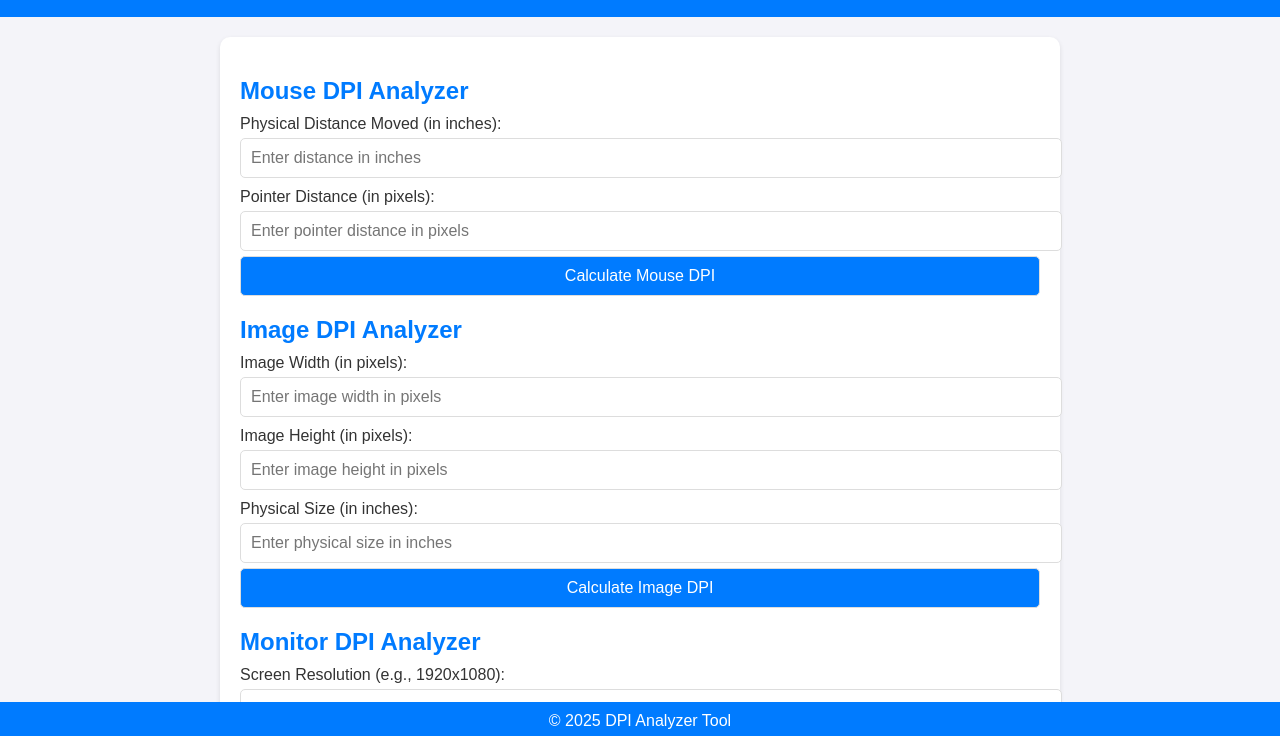
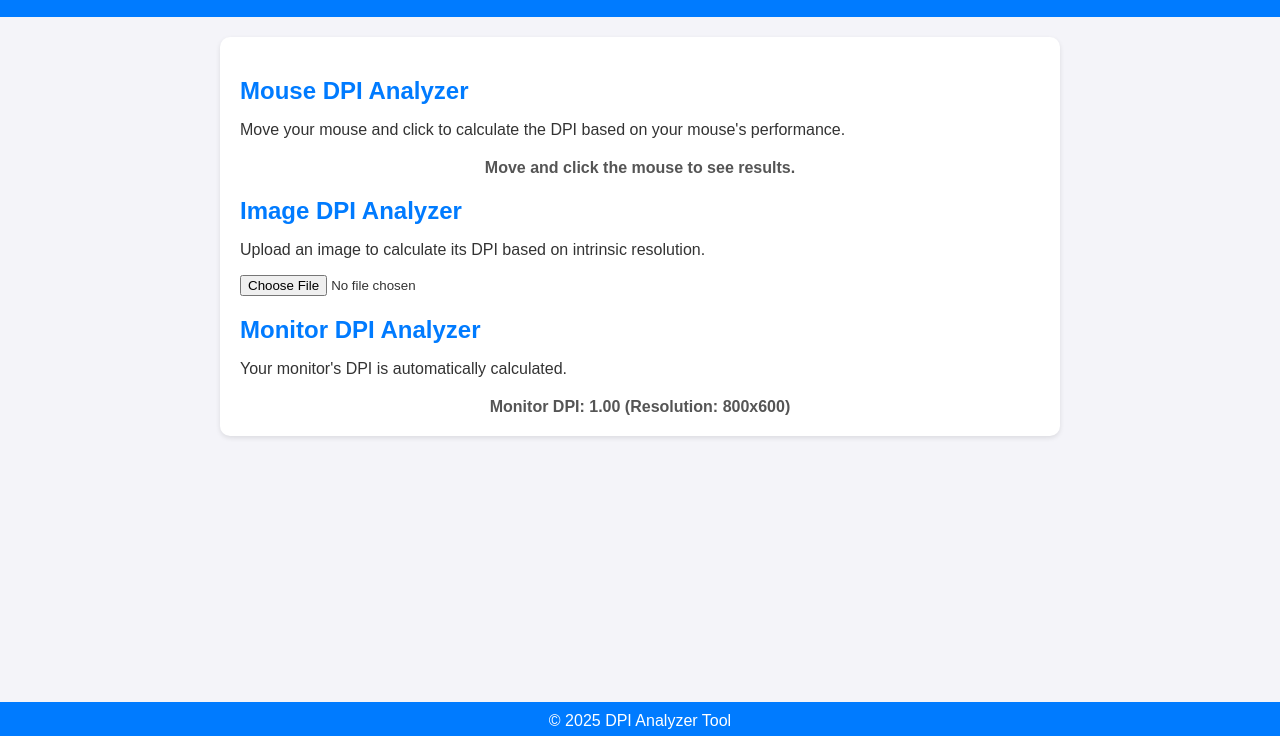
Before and after one commit to syedismail94/keywords-from-urls14, a plain HTML site: page delete.html in a window 1280 px wide. Shown: the part 60-796 px from the top of the page. Drawn offline with Linux system fonts and the light colour scheme.

Commit message:
delete.html

```diff
--- a/delete.html
+++ b/delete.html
@@ -35,19 +35,13 @@
             font-size: 1.5em;
             margin-bottom: 10px;
         }
-        label {
-            display: block;
+        button {
             margin-top: 10px;
-        }
-        input, button {
-            margin-top: 5px;
             padding: 10px;
             width: 100%;
             font-size: 1em;
             border: 1px solid #ddd;
             border-radius: 5px;
-        }
-        button {
             background-color: #007BFF;
             color: white;
             cursor: pointer;
@@ -56,10 +50,11 @@
         button:hover {
             background-color: #0056b3;
         }
-        .result {
+        .result, .result img {
             margin-top: 20px;
             font-weight: bold;
             color: #555;
+            text-align: center;
         }
         footer {
             text-align: center;
@@ -79,31 +74,18 @@
     <div class="container">
         <!-- Mouse DPI Analyzer -->
         <h2>Mouse DPI Analyzer</h2>
-        <label for="distance">Physical Distance Moved (in inches):</label>
-        <input type="number" id="distance" placeholder="Enter distance in inches">
-        <label for="pointerDistance">Pointer Distance (in pixels):</label>
-        <input type="number" id="pointerDistance" placeholder="Enter pointer distance in pixels">
-        <button onclick="analyzeMouseDPI()">Calculate Mouse DPI</button>
-        <div id="mouseResult" class="result"></div>
+        <p>Move your mouse and click to calculate the DPI based on your mouse's performance.</p>
+        <div id="mouseResult" class="result">Move and click the mouse to see results.</div>
 
         <!-- Image DPI Analyzer -->
         <h2>Image DPI Analyzer</h2>
-        <label for="imageWidth">Image Width (in pixels):</label>
-        <input type="number" id="imageWidth" placeholder="Enter image width in pixels">
-        <label for="imageHeight">Image Height (in pixels):</label>
-        <input type="number" id="imageHeight" placeholder="Enter image height in pixels">
-        <label for="imageSize">Physical Size (in inches):</label>
-        <input type="number" id="imageSize" placeholder="Enter physical size in inches">
-        <button onclick="analyzeImageDPI()">Calculate Image DPI</button>
+        <p>Upload an image to calculate its DPI based on intrinsic resolution.</p>
+        <input type="file" id="imageUpload" accept="image/*">
         <div id="imageResult" class="result"></div>
 
         <!-- Monitor DPI Analyzer -->
         <h2>Monitor DPI Analyzer</h2>
-        <label for="screenResolution">Screen Resolution (e.g., 1920x1080):</label>
-        <input type="text" id="screenResolution" placeholder="Enter resolution (e.g., 1920x1080)">
-        <label for="screenSize">Screen Size (in inches):</label>
-        <input type="number" id="screenSize" placeholder="Enter screen size in inches">
-        <button onclick="analyzeMonitorDPI()">Calculate Monitor DPI</button>
+        <p>Your monitor's DPI is automatically calculated.</p>
         <div id="monitorResult" class="result"></div>
     </div>
     <footer>
@@ -112,49 +94,58 @@
 
     <script>
         // Mouse DPI Analyzer
-        function analyzeMouseDPI() {
-            const distance = parseFloat(document.getElementById('distance').value);
-            const pointerDistance = parseFloat(document.getElementById('pointerDistance').value);
-            if (!distance || !pointerDistance || distance <= 0) {
-                document.getElementById('mouseResult').textContent = "Please enter valid inputs.";
-                return;
+        let lastTimestamp = 0;
+        let lastX = 0;
+        let lastY = 0;
+        let totalDistance = 0;
+        let clicks = 0;
+
+        document.addEventListener('mousemove', (e) => {
+            const timestamp = performance.now();
+            if (lastTimestamp) {
+                const dx = e.clientX - lastX;
+                const dy = e.clientY - lastY;
+                totalDistance += Math.sqrt(dx * dx + dy * dy);
             }
-            const dpi = pointerDistance / distance;
-            document.getElementById('mouseResult').textContent = `Mouse DPI: ${dpi.toFixed(2)}`;
-        }
+            lastX = e.clientX;
+            lastY = e.clientY;
+            lastTimestamp = timestamp;
+            document.getElementById('mouseResult').textContent = `Mouse moved: ${Math.round(totalDistance)} pixels. Clicks: ${clicks}`;
+        });
+
+        document.addEventListener('click', () => {
+            clicks++;
+            document.getElementById('mouseResult').textContent = `Mouse moved: ${Math.round(totalDistance)} pixels. Clicks: ${clicks}`;
+        });
 
         // Image DPI Analyzer
-        function analyzeImageDPI() {
-            const width = parseFloat(document.getElementById('imageWidth').value);
-            const height = parseFloat(document.getElementById('imageHeight').value);
-            const size = parseFloat(document.getElementById('imageSize').value);
-            if (!width || !height || !size || size <= 0) {
-                document.getElementById('imageResult').textContent = "Please enter valid inputs.";
-                return;
-            }
-            const totalPixels = Math.sqrt(width ** 2 + height ** 2);
-            const dpi = totalPixels / size;
-            document.getElementById('imageResult').textContent = `Image DPI: ${dpi.toFixed(2)}`;
-        }
+        document.getElementById('imageUpload').addEventListener('change', (e) => {
+            const file = e.target.files[0];
+            if (!file) return;
+
+            const img = new Image();
+            const url = URL.createObjectURL(file);
+
+            img.onload = () => {
+                const dpi = Math.sqrt(img.width ** 2 + img.height ** 2) / 96; // Assuming 96 DPI default
+                document.getElementById('imageResult').innerHTML = `
+                    Image DPI: ${dpi.toFixed(2)}<br>
+                    Dimensions: ${img.width}x${img.height}px<br>
+                    <img src="${url}" alt="Uploaded Image" style="max-width: 100%; height: auto;">
+                `;
+                URL.revokeObjectURL(url);
+            };
+
+            img.src = url;
+        });
 
         // Monitor DPI Analyzer
-        function analyzeMonitorDPI() {
-            const resolution = document.getElementById('screenResolution').value.split('x');
-            const screenSize = parseFloat(document.getElementById('screenSize').value);
-            if (!resolution || resolution.length !== 2 || !screenSize || screenSize <= 0) {
-                document.getElementById('monitorResult').textContent = "Please enter valid inputs.";
-                return;
-            }
-            const width = parseInt(resolution[0]);
-            const height = parseInt(resolution[1]);
-            if (isNaN(width) || isNaN(height)) {
-                document.getElementById('monitorResult').textContent = "Invalid resolution format.";
-                return;
-            }
-            const totalPixels = Math.sqrt(width ** 2 + height ** 2);
-            const dpi = totalPixels / screenSize;
-            document.getElementById('monitorResult').textContent = `Monitor DPI: ${dpi.toFixed(2)}`;
-        }
+        const screenWidth = window.screen.width;
+        const screenHeight = window.screen.height;
+        const diagonalInches = Math.sqrt(screenWidth ** 2 + screenHeight ** 2) / window.devicePixelRatio;
+
+        const monitorDPI = Math.sqrt(screenWidth ** 2 + screenHeight ** 2) / diagonalInches;
+        document.getElementById('monitorResult').textContent = `Monitor DPI: ${monitorDPI.toFixed(2)} (Resolution: ${screenWidth}x${screenHeight})`;
     </script>
 </body>
 </html>
```
